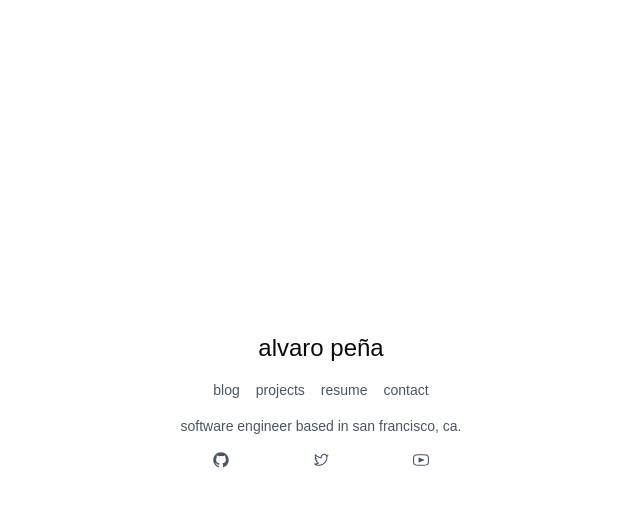
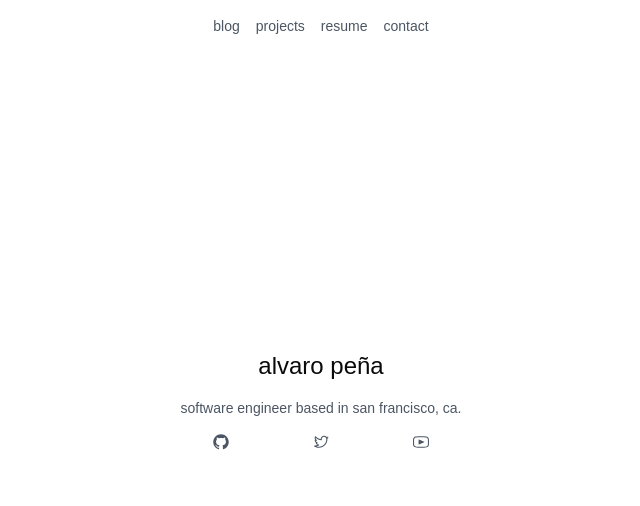
Before and after one commit to alvropena/my-website, a Next.js app: page / in a window 1280 px wide. Shown: the top 506 px of the page, without its empty margins (319-959 px from the left). Built offline with nearby package versions, Linux system fonts and the light colour scheme.

Commit message:
Add header navigation links and social media icons

```diff
--- a/app/layout.tsx
+++ b/app/layout.tsx
@@ -1,6 +1,7 @@
 import type { Metadata } from "next";
 import "./globals.css";
 import { ThemeProvider } from "@/theme-provider";
+import Link from 'next/link';
 
 export const metadata: Metadata = {
 	title: "Alvaro Peña",
@@ -23,6 +24,36 @@ export default function RootLayout({ children }: RootLayoutProps) {
 						enableSystem
 						disableTransitionOnChange
 					>
+						<header className="fixed w-full top-0 py-4">
+							<nav className="max-w-2xl mx-auto px-4">
+								<ul className="flex gap-4 text-sm text-gray-600 justify-center">
+									<li>
+										<Link href="/blog" className="hover:text-blue-600 group">
+											<span className="group-hover:hidden">blog</span>
+											<span className="hidden group-hover:inline">[blog]</span>
+										</Link>
+									</li>
+									<li>
+										<Link href="/projects" className="hover:text-blue-600 group">
+											<span className="group-hover:hidden">projects</span>
+											<span className="hidden group-hover:inline">[projects]</span>
+										</Link>
+									</li>
+									<li>
+										<Link href="/resume" className="hover:text-blue-600 group">
+											<span className="group-hover:hidden">resume</span>
+											<span className="hidden group-hover:inline">[resume]</span>
+										</Link>
+									</li>
+									<li>
+										<Link href="/contact" className="hover:text-blue-600 group">
+											<span className="group-hover:hidden">contact</span>
+											<span className="hidden group-hover:inline">[contact]</span>
+										</Link>
+									</li>
+								</ul>
+							</nav>
+						</header>
 						{children}
 					</ThemeProvider>
 				</body>
--- a/app/page.tsx
+++ b/app/page.tsx
@@ -1,47 +1,20 @@
 import { GitHubLogoIcon, TwitterLogoIcon, VideoIcon } from '@radix-ui/react-icons';
-import Link from 'next/link';
 
 export default function Content() {
 	return (
-		<div className="h-screen flex flex-col items-center justify-center [--hover-color:theme(colors.blue.600)]">
+		<div className="h-screen flex flex-col items-center justify-center">
 			<h1 className="text-2xl font-light mb-4">alvaro peña</h1>
-			<ul className="flex gap-4 text-sm text-gray-600 mb-4">
-				<li>
-					<Link href="/blog" className="hover:text-[var(--hover-color)] group">
-						<span className="group-hover:hidden">blog</span>
-						<span className="hidden group-hover:inline">[blog]</span>
-					</Link>
-				</li>
-				<li>
-					<Link href="/projects" className="hover:text-[var(--hover-color)] group">
-						<span className="group-hover:hidden">projects</span>
-						<span className="hidden group-hover:inline">[projects]</span>
-					</Link>
-				</li>
-				<li>
-					<Link href="/resume" className="hover:text-[var(--hover-color)] group">
-						<span className="group-hover:hidden">resume</span>
-						<span className="hidden group-hover:inline">[resume]</span>
-					</Link>
-				</li>
-				<li>
-					<Link href="/contact" className="hover:text-[var(--hover-color)] group">
-						<span className="group-hover:hidden">contact</span>
-						<span className="hidden group-hover:inline">[contact]</span>
-					</Link>
-				</li>
-			</ul>
 			<p className="text-sm text-gray-600 max-w-sm text-center">
 				software engineer based in san francisco, ca.
 			</p>
 			<div className="flex justify-evenly w-full max-w-sm text-gray-600 mt-4">
-				<a href="https://github.com/alvropena" className="hover:text-[var(--hover-color)]">
+				<a href="https://github.com/alvropena" className="hover:text-blue-600">
 					<GitHubLogoIcon className="w-4 h-4" />
 				</a>
-				<a href="https://twitter.com/alvropenaa" className="hover:text-[var(--hover-color)]">
+				<a href="https://twitter.com/alvropenaa" className="hover:text-blue-600">
 					<TwitterLogoIcon className="w-4 h-4" />
 				</a>
-				<a href="https://youtube.com/@alvropena" className="hover:text-[var(--hover-color)]">
+				<a href="https://youtube.com/@alvropena" className="hover:text-blue-600">
 					<VideoIcon className="w-4 h-4" />
 				</a>
 			</div>
```
